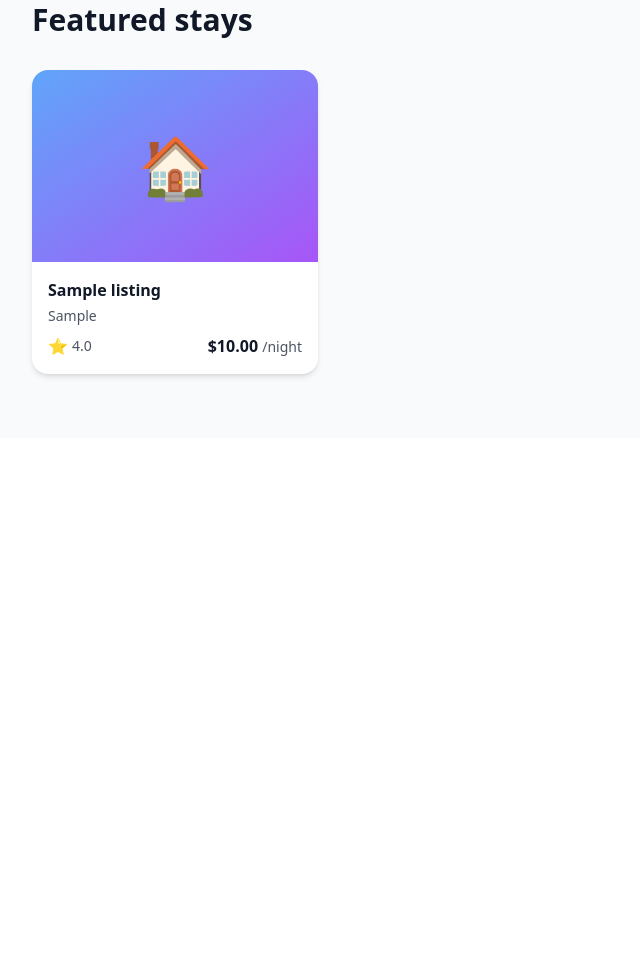
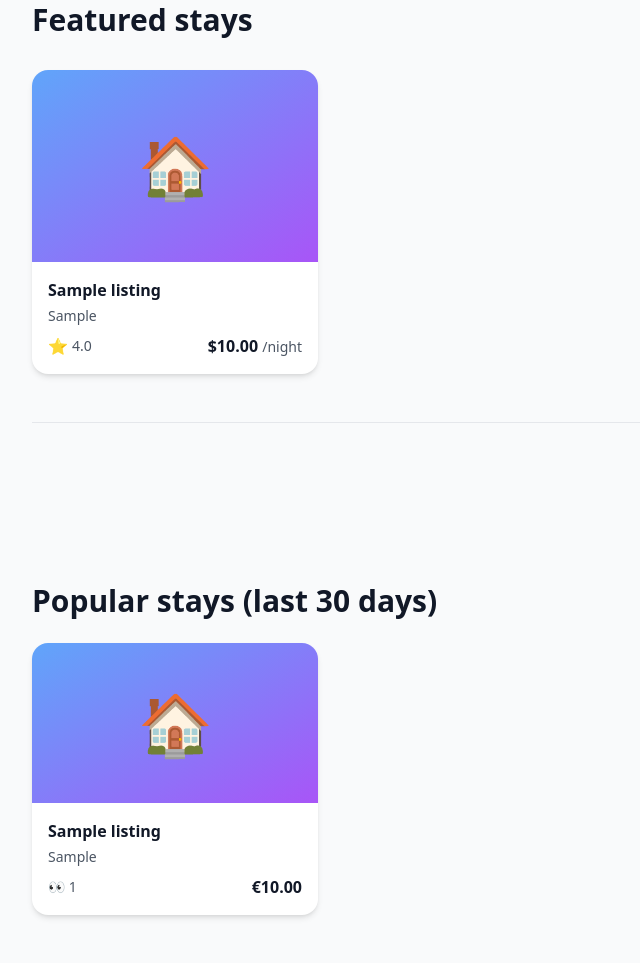
Before and after one commit to newbusinessman1/rental_platform, a Django app: page / in a window 1280 px wide. Shown: the part 543-1506 px from the top of the page, without its empty margins (0-640 px from the left). Before the commit the page ends 922 px from the top, so only its background shows below. Run offline with Django 5.2, Linux system fonts and the light colour scheme; tables that the repository leaves empty hold one stand-in row (values such as "Sample post"); parts of the project's set-up code (start-up, migrations or seed data) failed here and were passed over; some libraries are stand-ins or nearby versions.

Commit message:
Added popular stays

```diff
--- a/ads/views.py
+++ b/ads/views.py
@@ -22,6 +22,7 @@ from .forms import ListingForm, BookingForm, ReviewForm
 from .models import Listing, Booking, Review, ViewHistory
 from .serializers import ListingSerializer, BookingSerializer, ReviewSerializer
 
+from datetime import timedelta
 
 
 
@@ -30,13 +31,16 @@ from .serializers import ListingSerializer, BookingSerializer, ReviewSerializer
 
 # ========= Публичные страницы =========
 
+
+
 class HomeView(ListView):
     model = Listing
     template_name = "home.html"
     context_object_name = "listings"
 
     def get_queryset(self):
-        qs = (
+        # обычная «лента»
+        return (
             Listing.objects
             .annotate(
                 reviews_count=Count("reviews"),
@@ -46,11 +50,19 @@ class HomeView(ListView):
             .order_by("-id")
         )
 
-        query = self.request.GET.get("q")
-        if query:
-            qs = qs.filter(location__icontains=query)
-        return qs
+    def get_context_data(self, **kwargs):
+        ctx = super().get_context_data(**kwargs)
 
+        # Без фильтра по дате: считаем ВСЕ просмотры
+        popular = (
+                      Listing.objects
+                      .annotate(views_count=Count("views"))
+                      .order_by("-views_count", "-id")
+                  )[:8]
+
+        # Показываем только те, у кого есть просмотры
+        ctx["popular_listings"] = [l for l in popular if getattr(l, "views_count", 0) > 0]
+        return ctx
 
 def register(request):
     """Регистрация + авто-логин → главная."""
@@ -96,6 +108,19 @@ class ListingDetailView(DetailView):
         )
 
         ctx["booking_form"] = BookingForm()
+        return ctx
+
+        ctx["booked_dates"] = list(
+            Booking.objects.filter(
+                listing=listing,
+                status=Booking.STATUS_APPROVED
+            ).values_list("check_in", "check_out")
+        )
+
+        ctx["popular_listings"] = (
+            Listing.objects.annotate(views_count=Count("views"))
+            .order_by("-views_count")[:4]
+        )
         return ctx
 
 @login_required
--- a/templates/home.html
+++ b/templates/home.html
@@ -76,6 +76,37 @@
     {% else %}
       <p class="text-gray-600">Пока нет объявлений.</p>
     {% endif %}
+    <hr class="my-12">
+  </div>
+</section>
+<section class="py-12">
+  <div class="max-w-7xl mx-auto px-4 sm:px-6 lg:px-8">
+    <h2 class="text-3xl font-bold text-gray-900 mb-6">Popular stays (last 30 days)</h2>
+
+    {% if popular_listings %}
+      <div class="grid grid-cols-1 md:grid-cols-2 lg:grid-cols-4 gap-6">
+        {% for listing in popular_listings %}
+          <a href="{% url 'ads:listing_detail' slug=listing.slug %}"
+             class="bg-white rounded-2xl shadow-md overflow-hidden card-hover block">
+            <div class="h-40 bg-gradient-to-br from-blue-400 to-purple-500 flex items-center justify-center text-6xl">
+              🏠
+            </div>
+            <div class="p-4">
+              <h3 class="font-semibold text-gray-900 mb-1">{{ listing.title }}</h3>
+              <p class="text-gray-600 text-sm mb-2">{{ listing.location|default:"—" }}</p>
+              <div class="flex items-center justify-between">
+                <span class="text-sm text-gray-600">👀 {{ listing.views_count }}</span>
+                <span class="font-bold text-gray-900">
+                  {% if listing.price_per_night %}€{{ listing.price_per_night }}{% else %}—{% endif %}
+                </span>
+              </div>
+            </div>
+          </a>
+        {% endfor %}
+      </div>
+    {% else %}
+      <p class="text-gray-600">No popular listings yet.</p>
+    {% endif %}
   </div>
 </section>
 {% endblock %}
```
